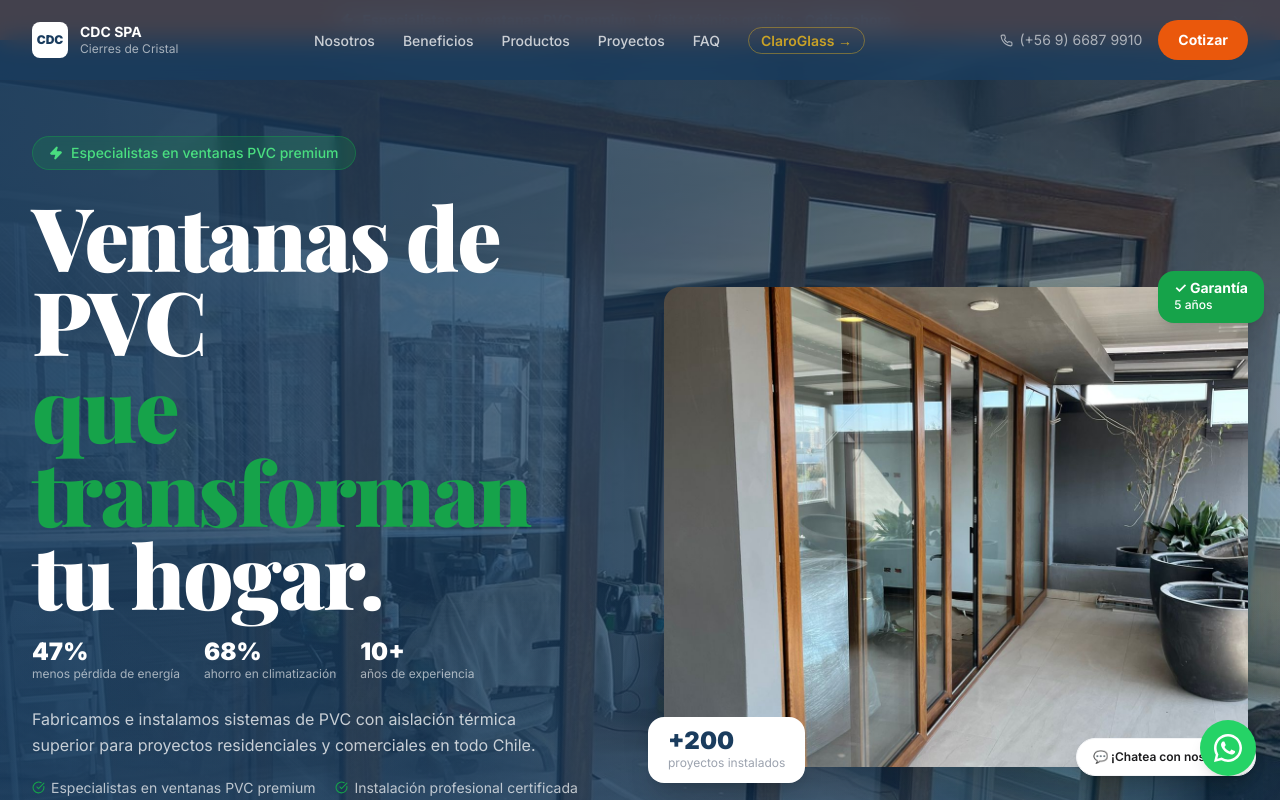
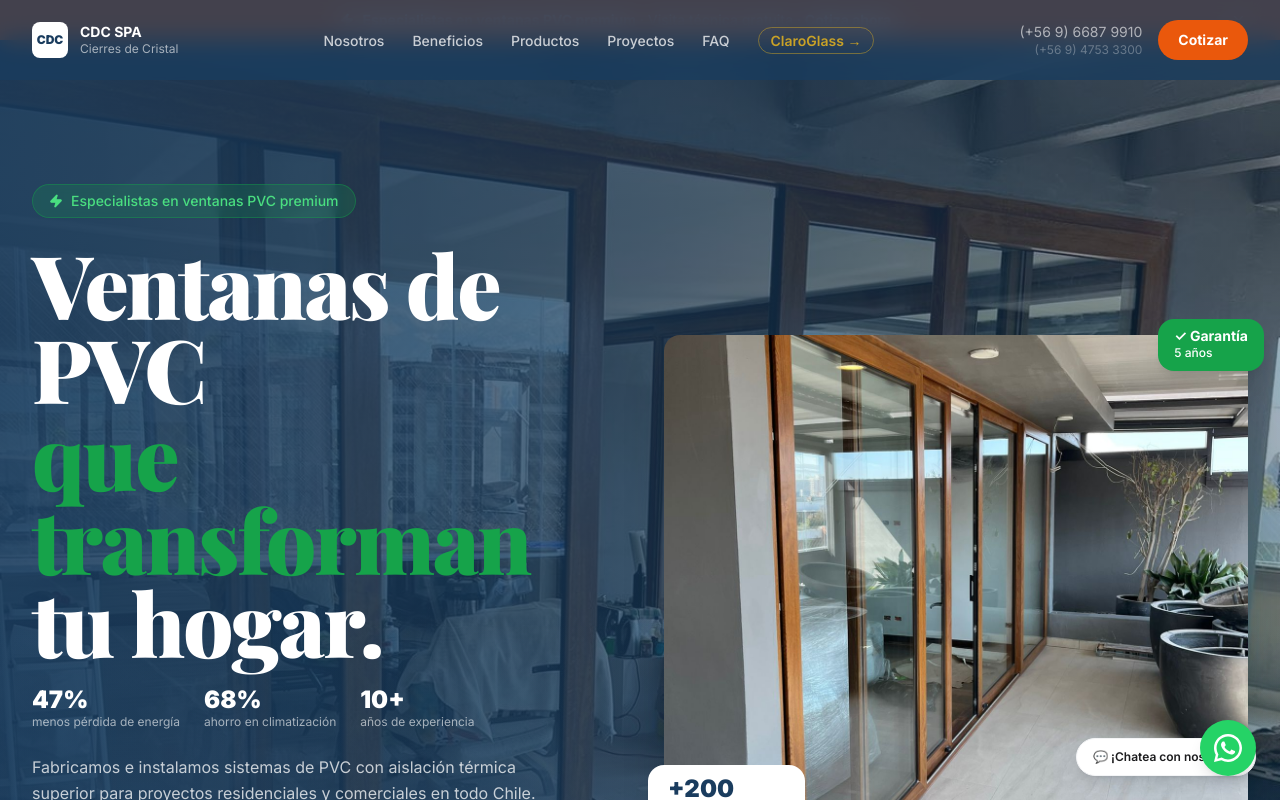
Before and after one commit to JuanJoContreras/landing.cdcspa.0, a Next.js app: page / in a window 1280 px wide. Shown: the top 800 px of the page. Built offline with nearby package versions, Linux system fonts and the light colour scheme.

Commit message:
fix: telefonos sin enlace clickeable, hero pt-36 sobre navbar+banner

```diff
--- a/src/components/sections/Hero.tsx
+++ b/src/components/sections/Hero.tsx
@@ -36,8 +36,8 @@ export function Hero() {
       {/* Decorative glow */}
       <div className="absolute top-1/3 right-0 w-96 h-96 bg-[#16A34A]/10 rounded-full blur-3xl pointer-events-none" />
 
-      {/* Content */}
-      <div className="relative z-10 max-w-7xl mx-auto px-4 sm:px-6 lg:px-8 pt-24 pb-16 w-full">
+      {/* Content — pt-36 cubre navbar (80px) + banner (~40px) + margen */}
+      <div className="relative z-10 max-w-7xl mx-auto px-4 sm:px-6 lg:px-8 pt-36 pb-16 w-full">
         <div className="grid lg:grid-cols-2 gap-12 items-center">
 
           {/* Left */}
--- a/src/components/sections/Navbar.tsx
+++ b/src/components/sections/Navbar.tsx
@@ -4,6 +4,8 @@ import { useState, useEffect } from "react";
 import { motion, AnimatePresence } from "framer-motion";
 import { Menu, X, Phone } from "lucide-react";
 import { PHONE_DISPLAY } from "@/lib/utils";
+
+const PHONE_SECONDARY = "(+56 9) 4753 3300";
 
 const navLinks = [
   { href: "#nosotros", label: "Nosotros" },
@@ -85,10 +87,10 @@ export function Navbar() {
 
           {/* Desktop right */}
           <div className="hidden md:flex items-center gap-4 shrink-0">
-            <a href="tel:+56966879910" className="flex items-center gap-1.5 text-white/60 hover:text-white text-sm transition-colors whitespace-nowrap">
-              <Phone size={13} aria-hidden />
-              <span className="hidden xl:inline">{PHONE_DISPLAY}</span>
-            </a>
+            <div className="flex flex-col items-end text-sm">
+              <span className="text-white/60">{PHONE_DISPLAY}</span>
+              <span className="text-white/30 text-xs select-none">{PHONE_SECONDARY}</span>
+            </div>
             <button
               onClick={() => handleNavClick("#cotizar")}
               className="bg-[#EA580C] hover:bg-[#C2410C] text-white font-bold text-sm px-5 py-2.5 rounded-full transition-all whitespace-nowrap hover:-translate-y-0.5"
@@ -138,9 +140,10 @@ export function Navbar() {
                 ClaroGlass →
               </a>
               <div className="pt-3 flex flex-col gap-2">
-                <a href="tel:+56966879910" className="flex items-center gap-2 text-white/50 px-4 py-2 text-sm">
-                  <Phone size={13} /> {PHONE_DISPLAY}
-                </a>
+                <div className="flex flex-col px-4 py-2 text-sm">
+                  <span className="text-white/50">{PHONE_DISPLAY}</span>
+                  <span className="text-white/30 text-xs select-none">{PHONE_SECONDARY}</span>
+                </div>
                 <button
                   onClick={() => handleNavClick("#cotizar")}
                   className="bg-[#EA580C] text-white font-bold w-full py-3 rounded-full text-sm hover:bg-[#C2410C] transition-colors"
```
